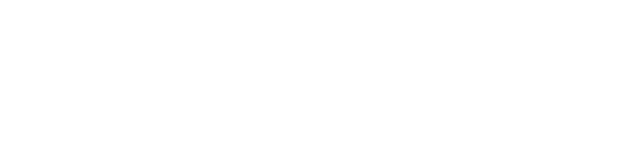
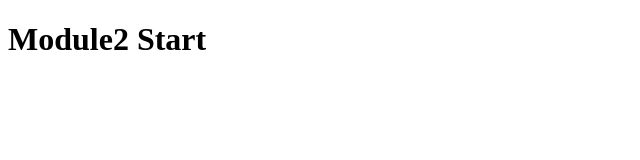
Before and after one commit to coderixius/module2-solution, a plain HTML site: page index.html in a window 1280 px wide. Shown: the whole page, without its empty margins (0-640 px from the left). Drawn offline with Linux system fonts and the light colour scheme.

Commit message:
Module2 Start

```diff
--- a/index.html
+++ b/index.html
@@ -7,7 +7,8 @@
 
     <title>Module 2</title>
   </head>
-  <body>
+<body>
+  <h1>Module2 Start</h1>
 
   </body>
 </html>
```
